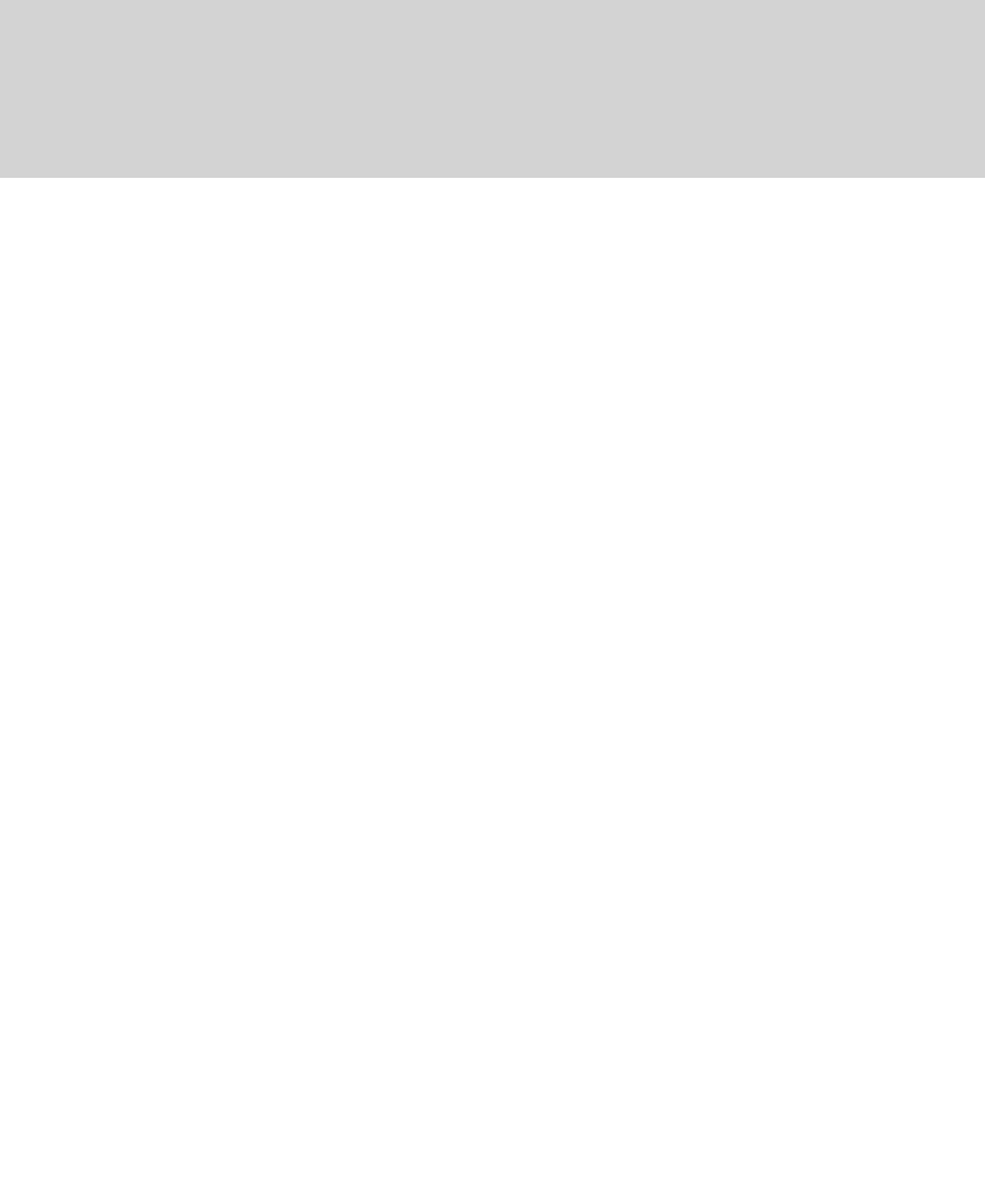
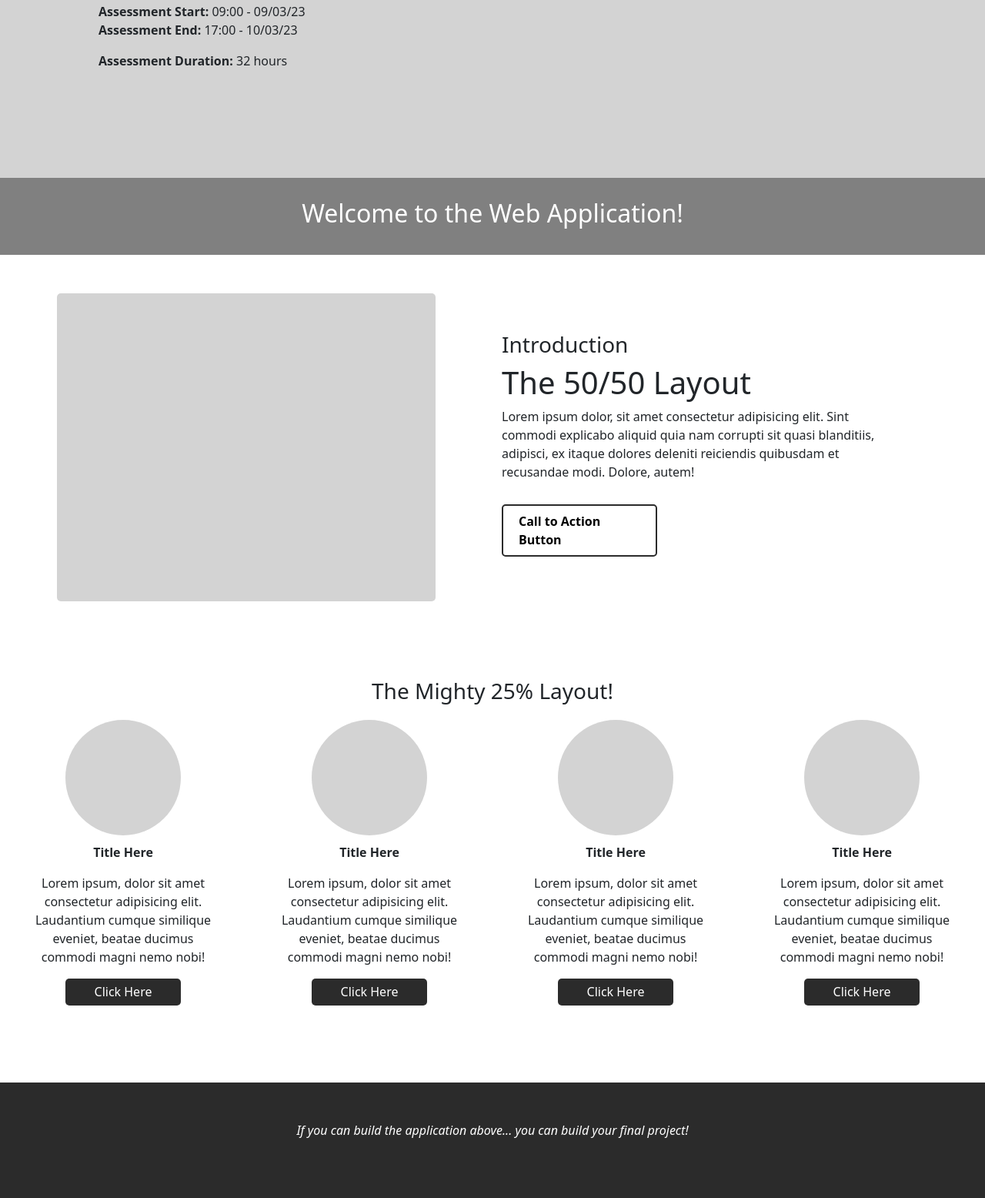
Before and after one commit to SeanOW327/W4_Assessment_One, a plain HTML site: page index.html in a window 1280 px wide. Shown: the part 449-2005 px from the top of the page at 77% size. Before the commit the page ends 800 px from the top, so only its background shows below. Drawn offline with nearby package versions, Linux system fonts and the light colour scheme.

Commit message:
complete page one
complete page one according to the given website

```diff
--- a/CSS/main.css
+++ b/CSS/main.css
@@ -68,3 +68,135 @@ header{
 header h3{
     font-style: italic;
 }
+
+header h1{
+    font-size: 45px;
+}
+
+.banner{
+    width: 100%;
+    height: 100px;
+    background-color: gray;
+    color: white;
+    display: flex;
+    justify-content: center;
+    align-items: center;
+    max-width: 100%;
+}
+
+.col-box{
+    width: 100%;
+    height: 300px;
+    background-color: lightgray;
+    text-align: center;
+    margin-top: 25px;
+    padding-top: 140px;
+
+}
+
+.row .col-12{
+    padding: 0;
+}
+
+.cta_image{
+    width: 80%;
+    height: 400px;
+    background-color: lightgray;
+    color: white;
+    margin-left: 10%;
+    margin-right: 10%;
+    margin-top: 0 auto;
+    margin-top: 50px;
+    border-radius: 5px;
+}
+
+.text{
+    margin-top: 0 auto;
+    margin-top: 100px;
+    padding-right: 10%;
+}
+
+.cta-button{
+    padding-top: 8px;
+    padding-bottom: 8px;
+    padding-left: 20px;
+    padding-right: 20px;
+    border-radius: 5px;
+    border: 2px solid #2b2b2b;
+    color: black;
+    font-weight: bold;
+    width: 202px;
+}
+
+.text p{
+    margin-bottom: 30px;
+}
+
+.cta-button:hover{
+    background-color: #2b2b2b;
+    color: white;
+    cursor: pointer;
+}
+
+.quarter-heading{
+    text-align: center;
+    margin-top: 100px;
+    margin-bottom: 20px;
+}
+
+.content-wrap{
+    width: 100%;
+    display: flex;
+    flex-direction: column;
+    align-items: center;
+    padding-left: 10%;
+    padding-right: 10%;
+}
+.circle{
+    width: 150px;
+    height: 150px;
+    border-radius: 100%;
+    background-color: lightgray;
+    margin-bottom: 10px;
+}
+
+.content-wrap p{
+    text-align: center;
+}
+
+.quarter-button{
+    width: 150px;
+    height: 35px;
+    background-color: #2b2b2b;
+    border-radius: 5px;
+    padding-top: 5px;
+    padding-bottom: 5px;
+    padding-left: 20px;
+    padding-right: 20px;
+    color: white;
+    text-align: center;
+}
+
+.quarter-button:hover{
+    background-color: white;
+    border: 2px solid #2b2b2b;
+    width: 146px;
+    padding-top: 3px;
+    color: black;
+    cursor: pointer;
+}
+
+footer{
+    margin-top: 100px;
+    background-color: #2b2b2b;
+    height: 150px;
+    padding-top: 50px;
+    font-style: italic;
+    width: 100%;
+    color: white;
+    text-align: center;
+}
+
+.row-2{
+    margin: 0;
+}
--- a/index.html
+++ b/index.html
@@ -42,7 +42,96 @@
             <br>
             You will be required to use Bootstrap Grids for the layouts! You will hand in your Root Directory on Canvas.
         </p>
+        <p>
+            <strong> Assessment Start: </strong> 09:00 - 09/03/23
+            <br>
+            <strong> Assessment End: </strong> 17:00 - 10/03/23
+        </p>
+        <p>
+            <strong> Assessment Duration: </strong> 32 hours
+        </p>
+
     </header>
+    <div class="container-fluid">
+        <div class="row">
+            <div class="col-12">
+                <div class="banner">
+                    <h2>Welcome to the Web Application!</h2>
+                </div>
+            </div>
+        </div>
+
+        <div class="row">
+            <div class="col-6">
+                <div class="cta_image">
+
+                </div>
+            </div>
+            <div class="col-6 text">
+                <h3> Introduction</h3>
+                <h1>The 50/50 Layout</h1>
+                <p>Lorem ipsum dolor, sit amet consectetur adipisicing elit. Sint commodi explicabo aliquid quia nam corrupti sit quasi blanditiis, adipisci, ex itaque dolores deleniti reiciendis quibusdam et recusandae modi. Dolore, autem!</p>
+                <div class="cta-button">
+                    Call to Action Button
+                </div>
+            </div>
+        </div>
+
+        <div class="row">
+            <h3 class="quarter-heading">The Mighty 25% Layout!</h3>
+            <div class="col-3">
+                <div class="content-wrap">
+                    <div class="circle"></div>
+                    <p> <strong>Title Here</strong></p>
+                    <p>Lorem ipsum, dolor sit amet consectetur adipisicing elit. Laudantium cumque similique eveniet, beatae ducimus commodi magni nemo nobi!</p>
+                    <div class="quarter-button">
+                        Click Here
+                    </div>
+                </div>
+            </div>
+
+            <div class="col-3">
+                <div class="content-wrap">
+                    <div class="circle"></div>
+                    <p> <strong>Title Here</strong></p>
+                    <p>Lorem ipsum, dolor sit amet consectetur adipisicing elit. Laudantium cumque similique eveniet, beatae ducimus commodi magni nemo nobi!</p>
+                    <div class="quarter-button">
+                        Click Here
+                    </div>
+                </div>
+            </div>
+
+            <div class="col-3">
+                <div class="content-wrap">
+                    <div class="circle"></div>
+                    <p> <strong>Title Here</strong></p>
+                    <p>Lorem ipsum, dolor sit amet consectetur adipisicing elit. Laudantium cumque similique eveniet, beatae ducimus commodi magni nemo nobi!</p>
+                    <div class="quarter-button">
+                        Click Here
+                    </div>
+                </div>
+            </div>
+
+            <div class="col-3">
+                <div class="content-wrap">
+                    <div class="circle"></div>
+                    <p> <strong>Title Here</strong></p>
+                    <p>Lorem ipsum, dolor sit amet consectetur adipisicing elit. Laudantium cumque similique eveniet, beatae ducimus commodi magni nemo nobi!</p>
+                    <div class="quarter-button">
+                        Click Here
+                    </div>
+                </div>
+            </div>
+
+        </div>
+
+    </div>
+
+    <div class="row-2">
+        <footer>
+            <p>If you can build the application above... you can build your final project!</p>
+        </footer>
+    </div>
 
 </body>
 </html>
```
